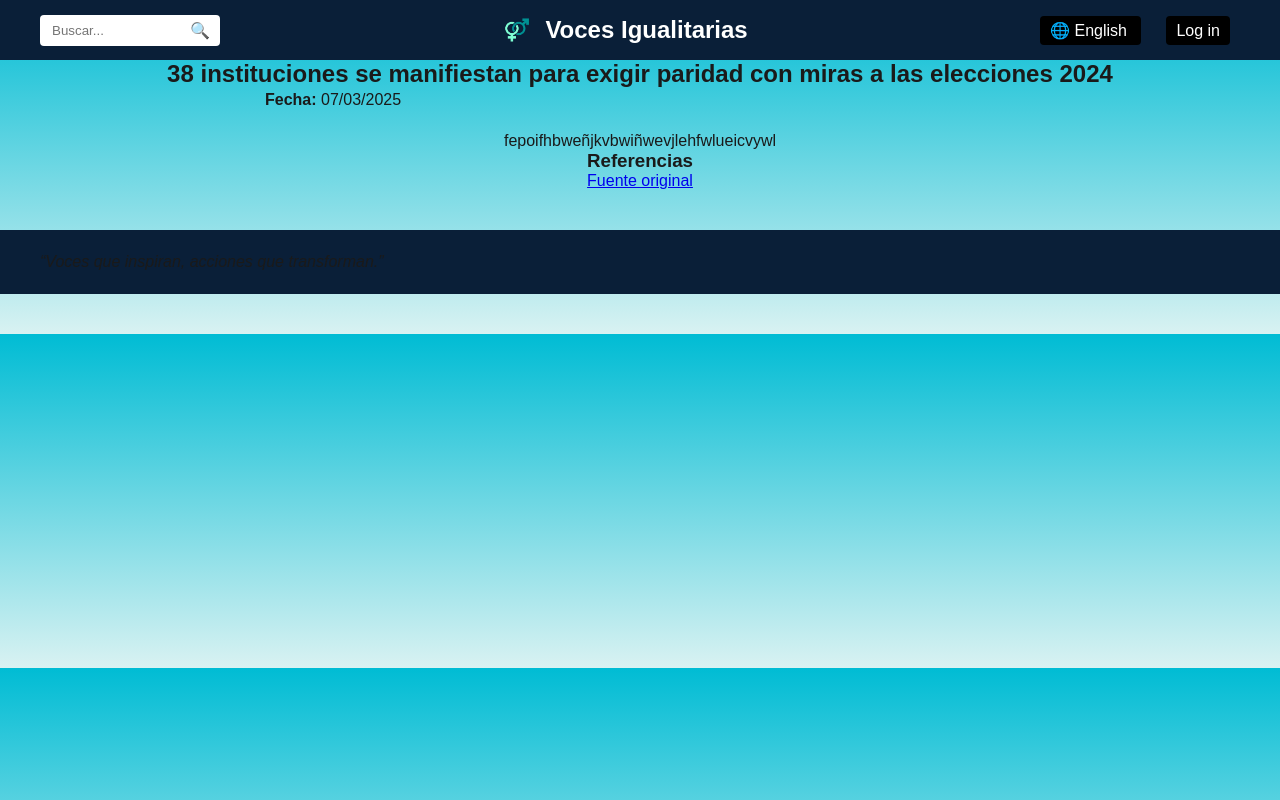
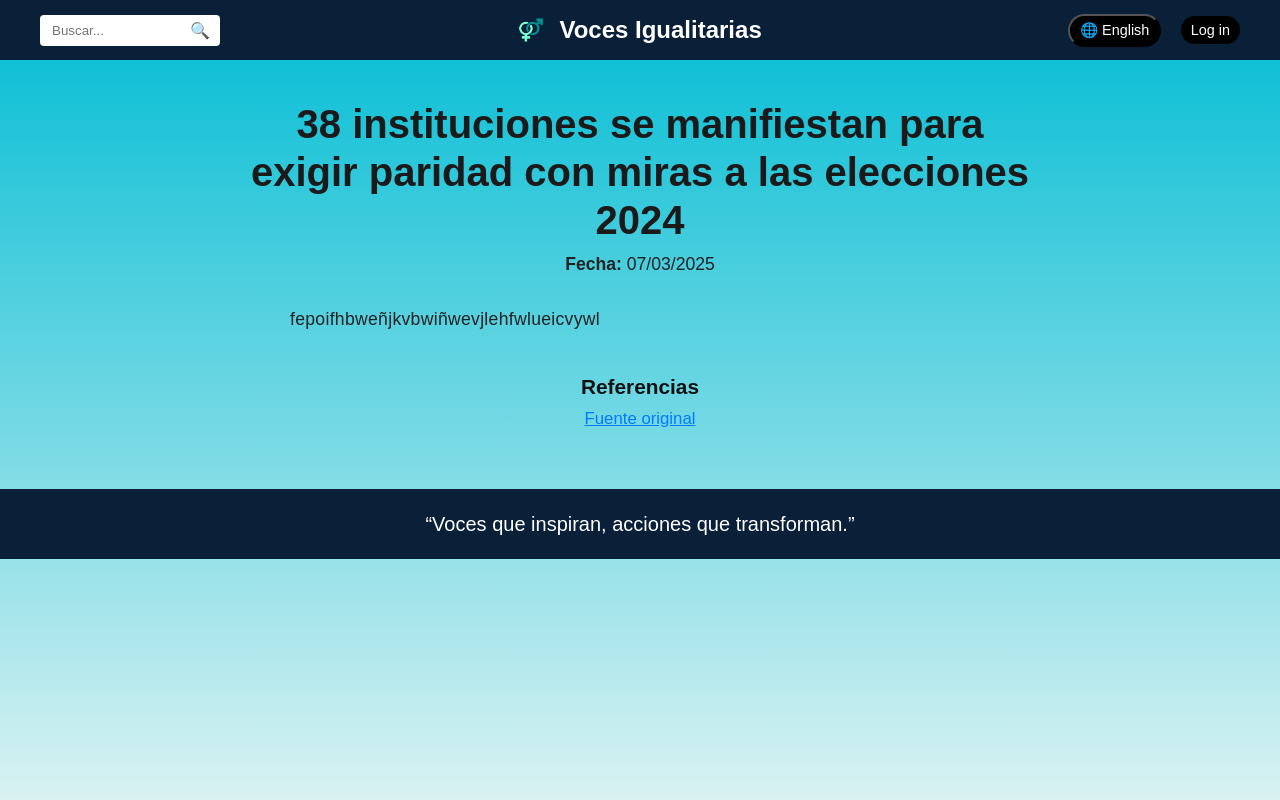
Before and after one commit to QbinVA/Poder-Igualitario, a PHP site: page /ver_publicacion.php?id=9 in a window 1280 px wide. Run offline with PHP 8.4, Linux system fonts and the light colour scheme; data comes from the database, SQL or seed files in the repository; data that the repository does not hold is empty.

Commit message:
noticia individual re-estructurada

```diff
--- a/ver_publicacion.php
+++ b/ver_publicacion.php
@@ -20,7 +20,7 @@ if (!$noticia) {
     die("Noticia no encontrada.");
 }
 
-// 3) Imprime HEAD + HEADER sin buffer (no traducidos)
+// 3) Imprime HEAD y HEADER sin buffer (no traducidos)
 ?><!DOCTYPE html>
 <html lang="<?= htmlspecialchars($lang) ?>">
 <head>
@@ -31,13 +31,11 @@ if (!$noticia) {
   <link rel="stylesheet" href="views/css/noticia.css">
   <link rel="stylesheet" href="views/css/footer.css">
 </head>
-<body class="full-height">
-
-  <!-- Header partial -->
+<body>
   <?php include __DIR__ . '/views/layouts/header.php'; ?>
 
 <?php
-// 4) Inicia buffer para main+footer (traducibles)
+// 4) Inicia buffer para todo lo traducible: <main> + footer
 ob_start();
 ?>
 
@@ -47,7 +45,7 @@ ob_start();
       <p><strong>Fecha:</strong> <?= date("d/m/Y", strtotime($noticia['fecha'])) ?></p>
     </section>
 
-    <?php if ($noticia['url_imagen']): ?>
+    <?php if (!empty($noticia['url_imagen'])): ?>
       <section class="noticia-figure">
         <img src="<?= htmlspecialchars($noticia['url_imagen']) ?>"
              alt="Imagen de <?= htmlspecialchars($noticia['titular']) ?>">
@@ -80,14 +78,15 @@ ob_start();
       <?php endif; ?>
     </section>
 
-    <!-- Footer partial dentro del buffer -->
+    <!-- 5) Footer partial dentro del buffer -->
     <?php include __DIR__ . '/views/layouts/footer.php'; ?>
+
   </main>
 
 </body>
 </html>
 <?php
-// 5) Captura y traduce sólo el buffer
+// 6) Captura y traduce sólo el buffer
 $content = ob_get_clean();
 if ($lang === 'en') {
     echo azureTranslate($content, 'en', 'es', true);
--- a/views/css/footer.css
+++ b/views/css/footer.css
@@ -1,15 +1,17 @@
 /* ===== Footer ===== */
 .site-footer {
     background-color: #0a1f38;
-    color: #fff;
+    color: #ffffff;
     text-align: center;
     padding: 20px 0;
   }
   .site-footer__inner {
-    max-width: 1200px;
+    max-width: 1000px;
     margin: 0 auto;
   }
   .site-footer p {
-    margin: 0;
-    font-size: 1rem;
-  }
+    color: #ffffff !important;
+   font-size: 1.25rem;     /* de 1rem a 1.25rem (≈20px) */
+   line-height: 1.5;
+    text-align: center;
+}
--- a/views/css/header.css
+++ b/views/css/header.css
@@ -57,3 +57,29 @@
 .main-nav a:hover {
   opacity: 0.8;
 }
+
+/* ===== Language switch & Login uniformes ===== */
+.main-nav .lang-switch,
+.main-nav .login-link {
+
+  align-items: center;
+  gap: 6px;
+  margin-left: 15px;
+  padding: 6px 10px;
+  background: #000;         /* fondo negro */
+  color: #fff;              /* texto blanco */
+  text-decoration: none;
+  border-radius: 45px;
+  font-size: 0.9rem;
+  transition: opacity 0.3s ease;
+  cursor: pointer;
+}
+.main-nav .lang-switch:hover,
+.main-nav .login-link:hover {
+  opacity: 0.8;
+}
+
+.lang-switch:focus,
+.login-link:focus {
+  outline: none;
+}
--- a/views/css/noticia.css
+++ b/views/css/noticia.css
@@ -1,174 +1,99 @@
-/* General Reset */
+/* ————————————————————————————————————————— */
+/* General Reset (sin cambios) */
+/* ————————————————————————————————————————— */
 * {
   margin: 0;
   padding: 0;
   box-sizing: border-box;
 }
-
 body {
   font-family: Arial, sans-serif;
-    text-align: center;
   background: linear-gradient(to bottom, #00bcd4, #d9f2f2);
   color: #1a1a1a;
-    padding-bottom: 40px;
+  display: flex;             /* para “empujar” footer abajo */
+  flex-direction: column;
+  min-height: 100vh;
+}
+main.noticia-page {
+  flex: 1;
 }
 
-  /* Header */
-  header {
-    background-color: #030617;
-    padding: 20px;
-    color: white;
+/* ————————————————————————————————————————— */
+/* 1) Encabezado (título + fecha) más grande y centrado */
+/* ————————————————————————————————————————— */
+.encabezado {
+  max-width: 800px;
+  margin: 40px auto 20px;
+  text-align: center;
+}
+.encabezado h1 {
+  font-size: 2.5rem;    /* antes 2.25rem, lo agrandamos un pelín */
+  line-height: 1.2;
+  margin-bottom: 10px;
+}
+.encabezado p {
+  font-size: 1.1rem;    /* aumentado de 1rem */
+  color: #222;
+  margin: 0;
 }
 
-  .top-bar {
-    display: flex;
-    justify-content: space-between;
-    align-items: center;
-    flex-wrap: wrap;
+/* ————————————————————————————————————————— */
+/* 2) Blockquote estilo periódico */
+/* ————————————————————————————————————————— */
+blockquote {
+  max-width: 600px;
+  margin: 30px auto;
+  text-align: center;
+  font-style: italic;
+  font-size: 1rem;
+  line-height: 1.6;
+  color: #444;
 }
 
-  .top-bar h1 {
-    font-size: 24px;
-    font-weight: bold;
+/* ————————————————————————————————————————— */
+/* 3) Imagen centralizada y con separaciones */
+/* ————————————————————————————————————————— */
+.noticia-figure {
+  margin: 30px auto;
+  text-align: center;
+}
+.noticia-figure img {
+  max-width: 80%;
+  border-radius: 6px;
 }
 
-  .search-bar {
-    padding: 5px;
-    border-radius: 4px;
-    border: none;
+/* ————————————————————————————————————————— */
+/* 4) Bloque de párrafos ancho moderado y tipografía legible */
+/* ————————————————————————————————————————— */
+.contenido {
+  max-width: 700px;
+  margin: 30px auto;
+  text-align: left;    /* lectura más cómoda */
+  font-size: 1.1rem;   /* antes 1.05rem, un poquitín más grande */
+  line-height: 1.7;
+  color: #222;
+  letter-spacing: 0.3px;
 }
 
-  nav a {
-    color: white;
-    margin: 0 10px;
-    text-decoration: none;
+/* ————————————————————————————————————————— */
+/* 5) Referencias centradas y con espacio */
+/* ————————————————————————————————————————— */
+.referencia {
+  max-width: 700px;
+  margin: 40px auto 60px;
+  text-align: center;
+}
+.referencia h3 {
+  font-size: 1.3rem;  /* antes 1.2rem */
+  margin-bottom: 10px;
+  color: #111;
+}
+.referencia a {
+  font-size: 1.05rem;
+  color: #007BFF;
+  text-decoration: underline;
 }
 
-  /* Categoría Etiqueta */
-  .etiqueta-categoria {
-    background-color: #333;
-    color: white;
-    padding: 5px 15px;
-    border-radius: 20px;
-    display: inline-block;
-    margin-top: 20px;
-    font-size: 14px;
-  }
-
-  /* Título */
-  h2 {
-    font-size: 22px;
-    color: white;
-    margin: 20px 0 10px;
-  }
-
-  /* Cita */
-  blockquote {
-    color: #d0f0f0;
-    font-style: italic;
-    font-size: 14px;
-    margin: 10px auto;
-    max-width: 700px;
-  }
-
-  /* Imagen */
-  main img {
-    width: 80%;
-    max-width: 600px;
-    border-radius: 5px;
-    margin: 20px auto;
-    display: block;
-  }
-
-  /* Párrafos */
-  main p {
-    max-width: 750px;
-    margin: 0 auto 20px;
-    text-align: justify;
-    line-height: 1.5;
-    color: #1a1a1a;
-  }
-
-  /* Referencias */
-  .referencias {
-    max-width: 750px;
-    margin: 30px auto;
-    text-align: left;
-  }
-
-  .referencias h3 {
-    border-top: 1px solid #1a1a1a;
-    padding-top: 10px;
-    margin-bottom: 10px;
-  }
-
-  .ref-box {
-    background: white;
-    padding: 10px;
-    border-radius: 10px;
-    font-size: 14px;
-    color: #333;
-  }
-
-  .ref-box a {
-    color: #007BFF;
-    text-decoration: none;
-  }
-
-  /* Comentarios */
-  .comentarios {
-    max-width: 750px;
-    margin: 30px auto;
-    text-align: left;
-  }
-
-  .comentarios h3 {
-    border-top: 1px solid #1a1a1a;
-    padding-top: 10px;
-    margin-bottom: 10px;
-  }
-
-  .comentario {
-    background-color: white;
-    padding: 10px;
-    border-radius: 10px;
-    margin-bottom: 15px;
-    font-size: 14px;
-  }
-
-  .usuario {
-    font-weight: bold;
-    color: #007BFF;
-  }
-
-  .fecha {
-    color: gray;
-    font-size: 12px;
-  }
-
-  /* Footer */
-  footer {
-    background-color: transparent;
-    margin-top: 40px;
-    color: white;
-    font-style: italic;
-  }
-
-  /* ----------------------------
-     Estilos por Categoría
-  -----------------------------*/
-  body.categoria-politica .etiqueta-categoria {
-    background-color: #003366;
-  }
-
-  body.categoria-ambiental .etiqueta-categoria {
-    background-color: #2e7d32;
-  }
-
-  body.categoria-comunitaria .etiqueta-categoria {
-    background-color: #6a1b9a;
-  }
-
-  body.categoria-salud .etiqueta-categoria {
-    background-color: #0288d1;
-  }
+/* ————————————————————————————————————————— */
+/* 6) Footer fijo al fondo ( sin modificar tu .site-footer ) */
+/* ————————————————————————————————————————— */
--- a/views/layouts/header.php
+++ b/views/layouts/header.php
@@ -1,20 +1,46 @@
 <?php
 // views/layouts/header.php
 
-// Recupera el idioma actual (viene de ?lang=es|en)
+// Recupera el idioma 'oficial' de la URL o por defecto 'es'
 $lang = $_GET['lang'] ?? 'es';
 $self = basename($_SERVER['PHP_SELF']);
 ?>
+<!DOCTYPE html>
+<html lang="<?= htmlspecialchars($lang) ?>">
+<head>
+  <meta charset="UTF-8">
+  <meta name="viewport" content="width=device-width,initial-scale=1">
+
+  <!-- Tus CSS -->
+  <link rel="stylesheet" href="views/css/header.css">
+  <!-- ...otros CSS si los necesitas-->
+
+  <!-- 1) Script para sincronizar URL ⇆ localStorage -->
+  <script>
+    document.addEventListener('DOMContentLoaded', () => {
+      const params = new URLSearchParams(window.location.search);
+      const urlLang = params.get('lang');
+      const savedLang = localStorage.getItem('lang');
+
+      // Si ya guardé un idioma antes y la URL NO lo tiene, lo establezco
+      if (savedLang && !urlLang) {
+        params.set('lang', savedLang);
+        window.location.search = params.toString();
+      }
+    });
+  </script>
+</head>
+<body>
 <header class="site-header">
   <div class="site-header__inner">
-    <!-- Buscador -->
-    <form action="index.php" method="get" class="search-form">
+    <!-- Buscador preservando ?lang -->
+    <form action="<?= $self ?>" method="get" class="search-form">
       <input type="hidden" name="lang" value="<?= htmlspecialchars($lang) ?>">
       <input
         type="text"
         name="q"
         class="search-input"
-        placeholder="<?= $lang === 'es' ? 'Buscar...' : 'Search...' ?>"
+        placeholder="<?= $lang==='es'?'Buscar...':'Search...' ?>"
       >
       <button type="submit" class="search-button">🔍</button>
     </form>
@@ -25,20 +51,34 @@ $self = basename($_SERVER['PHP_SELF']);
       <span class="logo-text" translate="no">Voces Igualitarias</span>
     </a>
 
-    <!-- Language switch + Login -->
+    <!-- Cambio de idioma + login -->
     <nav class="main-nav">
-      <a
-        href="<?= $self ?>?lang=<?= $lang === 'es' ? 'en' : 'es' ?>"
-        class="lang-switch"
-      >
-        🌐 <?= $lang === 'es' ? 'English' : 'Español' ?>
-      </a>
+      <button id="lang-switcher" class="lang-switch">
+        🌐 <?= $lang==='es'?'English':'Español' ?>
+      </button>
       <a
         href="login.php?lang=<?= htmlspecialchars($lang) ?>"
         class="login-link"
       >
-        <?= $lang === 'es' ? 'Log in' : 'Log in' ?>
+        <?= $lang==='es'?'Log in':'Log in' ?>
       </a>
     </nav>
   </div>
 </header>
+
+<!-- 2) Script que maneja el click y guarda en localStorage -->
+<script>
+  document.getElementById('lang-switcher').addEventListener('click', () => {
+    // Determina el 'nuevo' idioma
+    const current = new URLSearchParams(window.location.search).get('lang') || 'es';
+    const next = current === 'es' ? 'en' : 'es';
+
+    // Guárdalo para próximas visitas
+    localStorage.setItem('lang', next);
+
+    // Recarga la página con ?lang=next
+    const params = new URLSearchParams(window.location.search);
+    params.set('lang', next);
+    window.location.search = params.toString();
+  });
+</script>
```
Lines whose indentation alone changed are shown as unchanged.
